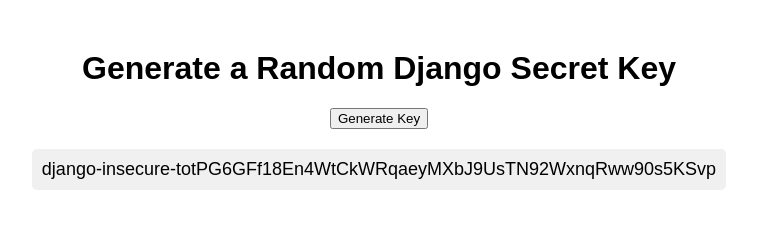
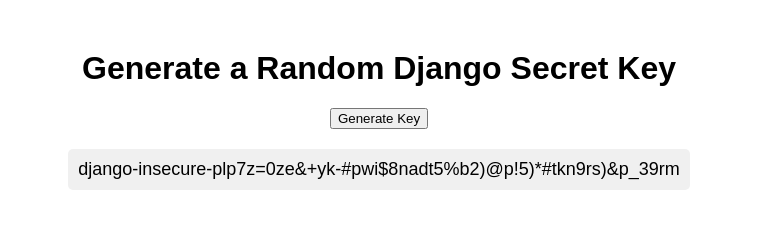
Before and after one commit to kenchou2006/django-random-secret-key, a plain HTML site: page index.html in a window 1280 px wide. Both pictures are taken after a click on the button "Generate Key". Shown: the whole page, without its empty margins (261-1018 px from the left). Drawn offline with Linux system fonts and the light colour scheme.

Commit message:
Add files via upload

```diff
--- a/index.html
+++ b/index.html
@@ -17,21 +17,22 @@
             background-color: #f0f0f0;
             border-radius: 5px;
             display: none; /* Initially hidden */
+            word-wrap: break-word;
         }
     </style>
 </head>
 <body>
     <h1>Generate a Random Django Secret Key</h1>
-    <button onclick="generateSecretKey()">Generate Key</button>
+    <button id="generateBtn" onclick="generateSecretKey()">Generate Key</button>
     <br>
     <div id="secretKey"></div>
 
     <script>
         function generateSecretKey() {
-            const characters = 'abcdefghijklmnopqrstuvwxyzABCDEFGHIJKLMNOPQRSTUVWXYZ0123456789';
+            const allowedChars = 'abcdefghijklmnopqrstuvwxyz0123456789!@#$%^&*(-_=+)';
             let secretKey = 'django-insecure-';
             for (let i = 0; i < 50; i++) {
-                secretKey += characters.charAt(Math.floor(Math.random() * characters.length));
+                secretKey += allowedChars.charAt(Math.floor(Math.random() * allowedChars.length));
             }
 
             const secretKeyDiv = document.getElementById('secretKey');
```
